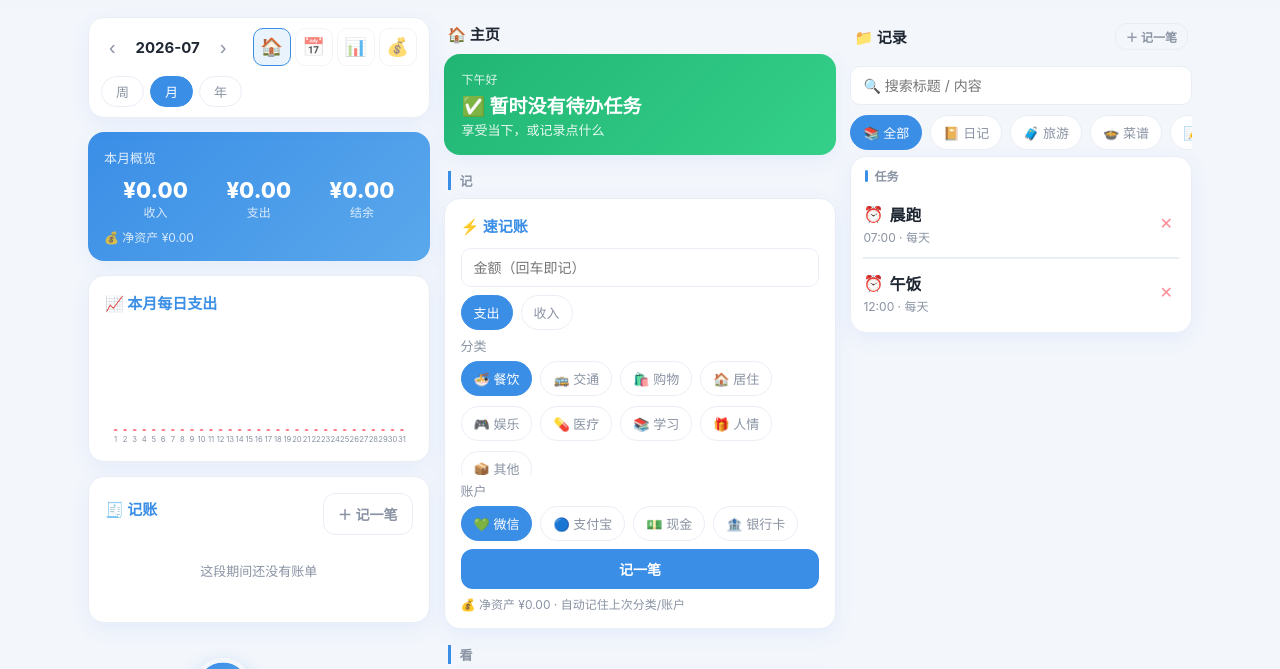
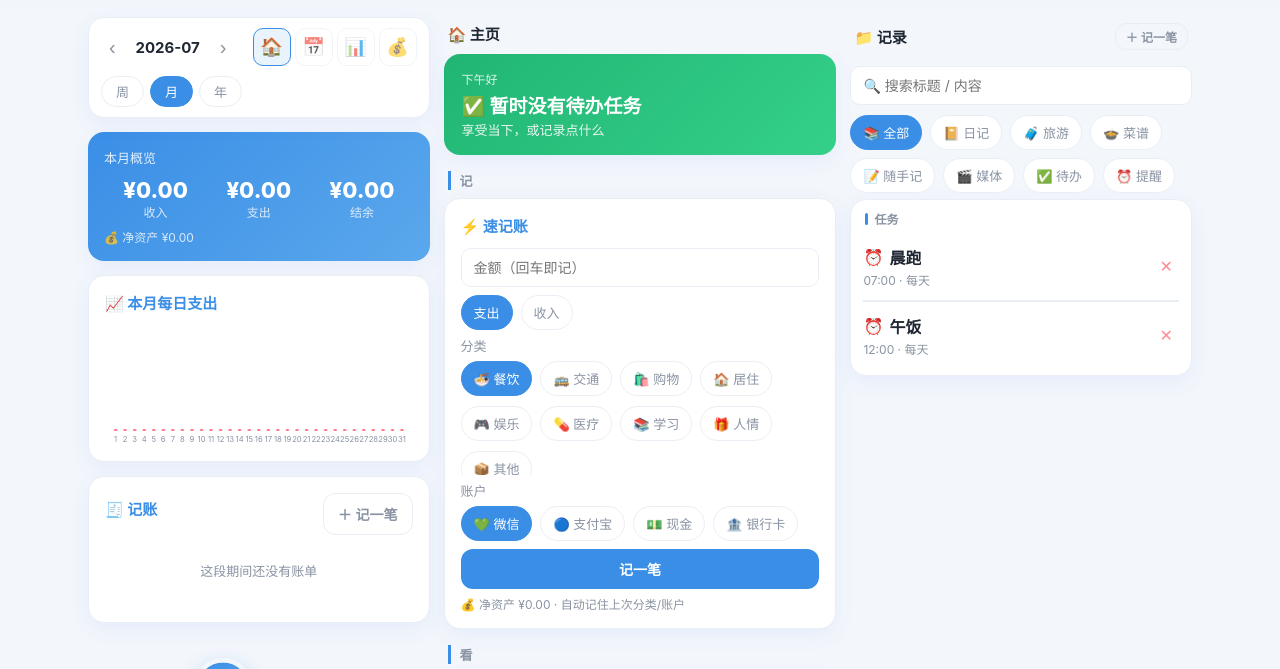
Before and after one commit to SakamotL/rikou, a plain HTML site: page index.html in a window 1280 px wide. Shown: the part 55-724 px from the top of the page. Drawn offline with Linux system fonts and the light colour scheme.

Commit message:
记录 Tab chip 栏改为自动换行，避免水平滑动

```diff
--- a/styles.css
+++ b/styles.css
@@ -244,7 +244,7 @@ input:focus, select:focus, textarea:focus { outline: 2px solid var(--accent-soft
 /* ---------- 库：搜索 + 筛选 + 列表 ---------- */
 .search-row { position: sticky; top: 0; z-index: 10; background: var(--bg); padding: 6px 0 8px; }
 .search { background: var(--field); }
-.lib-chips { display: flex; gap: 8px; overflow-x: auto; padding: 2px 0 6px; -webkit-overflow-scrolling: touch; }
+.lib-chips { display: flex; gap: 8px; overflow-x: auto; flex-wrap: wrap; padding: 2px 0 6px; -webkit-overflow-scrolling: touch; }
 .lib-chips .chip { white-space: nowrap; flex: 0 0 auto; }
 .lib-item { cursor: pointer; }
 .lib-sec { margin-top: 12px; }
```
